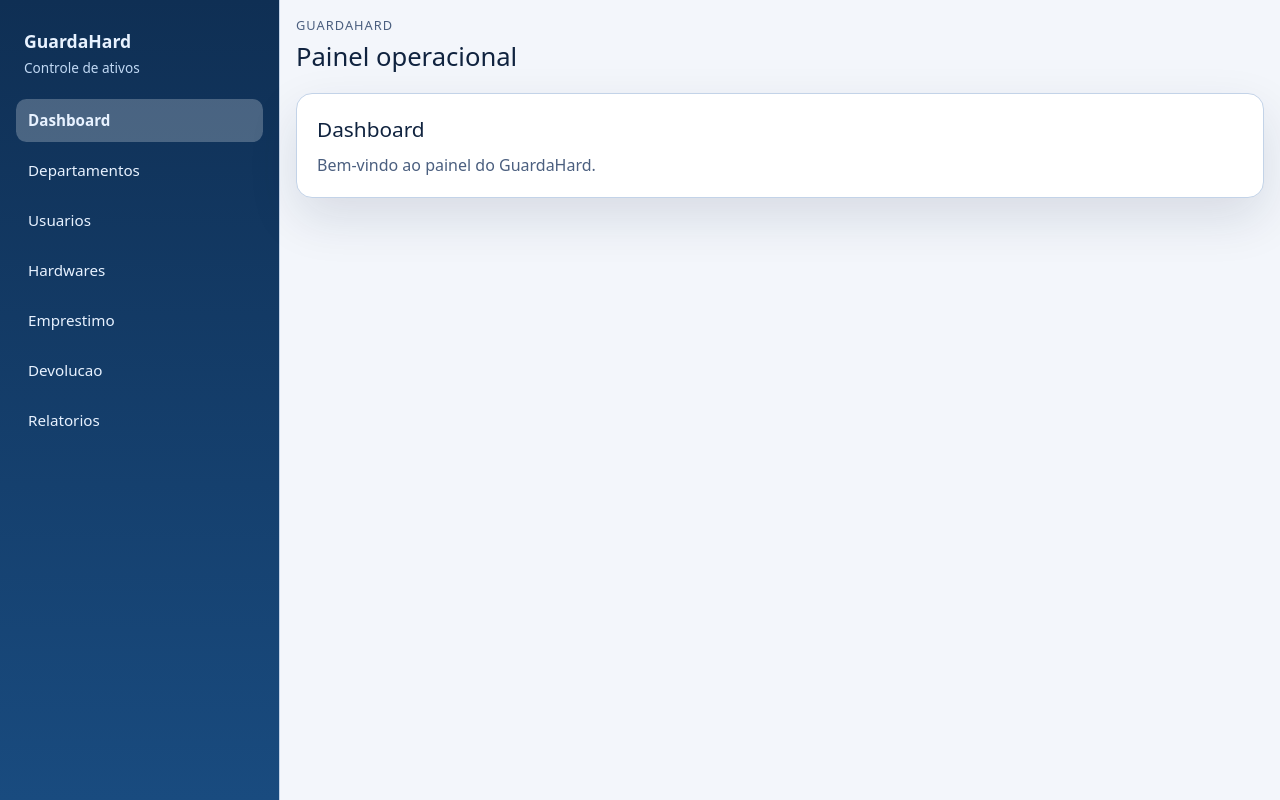
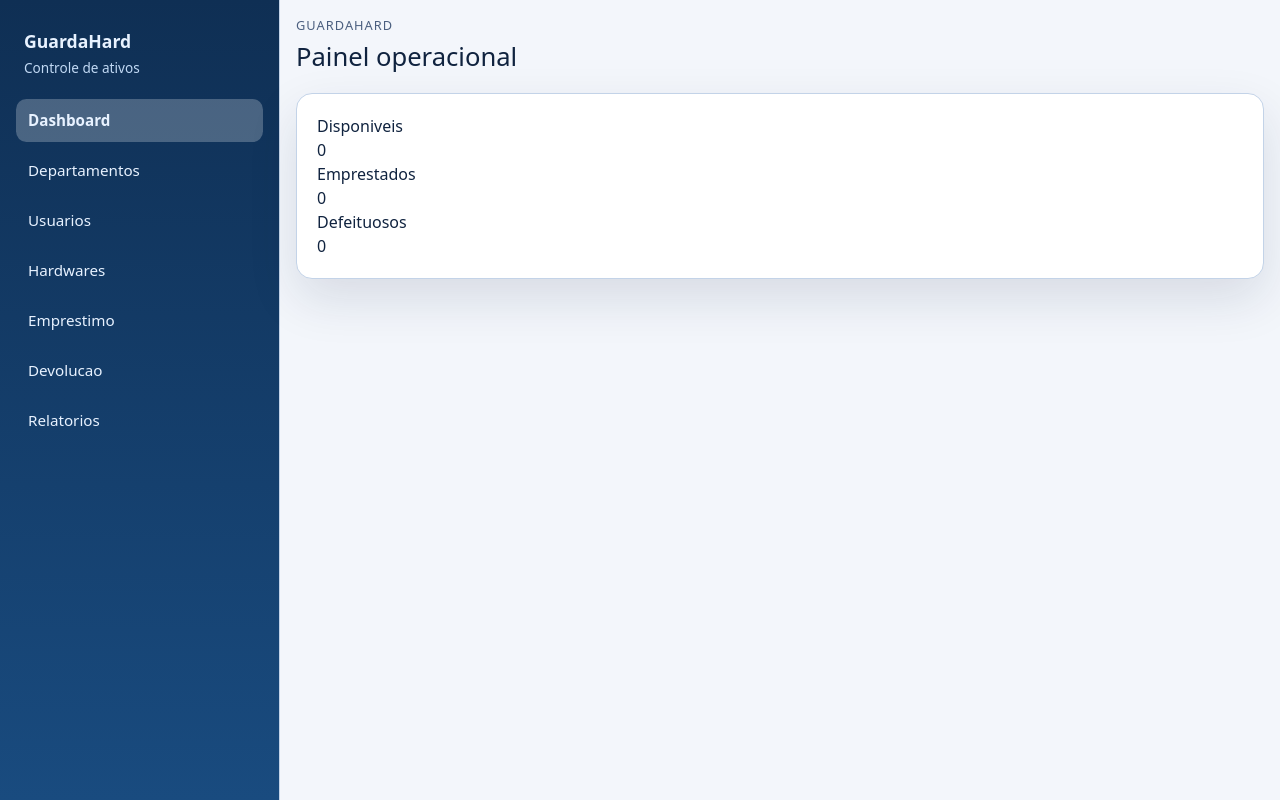
Before and after one commit to typevitor/guarda-hard, a Next.js app in the folder app/: page /dashboard in a window 1280 px wide. Built offline with nearby package versions, Linux system fonts and the light colour scheme.

Commit message:
feat(app): implement dashboard page with status cards

```diff
--- a/app/src/app/(dashboard)/dashboard/page.tsx
+++ b/app/src/app/(dashboard)/dashboard/page.tsx
@@ -1,8 +1,8 @@
-export default function DashboardPage() {
-  return (
-    <div className="panel-card">
-      <h2 className="panel-title">Dashboard</h2>
-      <p className="panel-text">Bem-vindo ao painel do GuardaHard.</p>
-    </div>
-  );
+import { DashboardPage } from "@/features/dashboard/components/dashboard-page";
+import { getDashboardData } from "@/features/dashboard/server/get-dashboard-data";
+
+export default async function DashboardRoutePage() {
+  const data = await getDashboardData();
+
+  return <DashboardPage data={data} />;
 }
--- /dev/null
+++ b/app/src/features/dashboard/components/dashboard-page.tsx
@@ -0,0 +1,16 @@
+import type { DashboardData } from "../server/get-dashboard-data";
+import { StatusCard } from "./status-card";
+
+type DashboardPageProps = {
+  data: DashboardData;
+};
+
+export function DashboardPage({ data }: DashboardPageProps) {
+  return (
+    <section className="dashboard-grid" aria-label="Status de hardwares">
+      {data.cards.map((card) => (
+        <StatusCard key={card.id} label={card.label} count={card.count} />
+      ))}
+    </section>
+  );
+}
--- /dev/null
+++ b/app/src/features/dashboard/components/status-card.tsx
@@ -0,0 +1,13 @@
+type StatusCardProps = {
+  label: string;
+  count: number;
+};
+
+export function StatusCard({ label, count }: StatusCardProps) {
+  return (
+    <article className="status-card">
+      <p className="status-card-label">{label}</p>
+      <p className="status-card-value">{count}</p>
+    </article>
+  );
+}
--- /dev/null
+++ b/app/src/features/dashboard/server/get-dashboard-data.ts
@@ -0,0 +1,39 @@
+export type DashboardHardware = {
+  id: string;
+  funcionando: boolean;
+  livre: boolean;
+};
+
+export type DashboardStatusId = "disponivel" | "emprestado" | "defeituoso";
+
+export type DashboardStatusCard = {
+  id: DashboardStatusId;
+  label: string;
+  count: number;
+};
+
+export type DashboardData = {
+  cards: DashboardStatusCard[];
+};
+
+async function loadHardwares(): Promise<DashboardHardware[]> {
+  return [];
+}
+
+export async function getDashboardData(
+  fetchHardwares: () => Promise<DashboardHardware[]> = loadHardwares,
+): Promise<DashboardData> {
+  const hardwares = await fetchHardwares();
+
+  const disponivel = hardwares.filter((hardware) => hardware.funcionando && hardware.livre).length;
+  const emprestado = hardwares.filter((hardware) => hardware.funcionando && !hardware.livre).length;
+  const defeituoso = hardwares.filter((hardware) => !hardware.funcionando).length;
+
+  return {
+    cards: [
+      { id: "disponivel", label: "Disponiveis", count: disponivel },
+      { id: "emprestado", label: "Emprestados", count: emprestado },
+      { id: "defeituoso", label: "Defeituosos", count: defeituoso },
+    ],
+  };
+}
```
Also changed, not shown: 1 other file (tests, documents, lock files or other folders).
